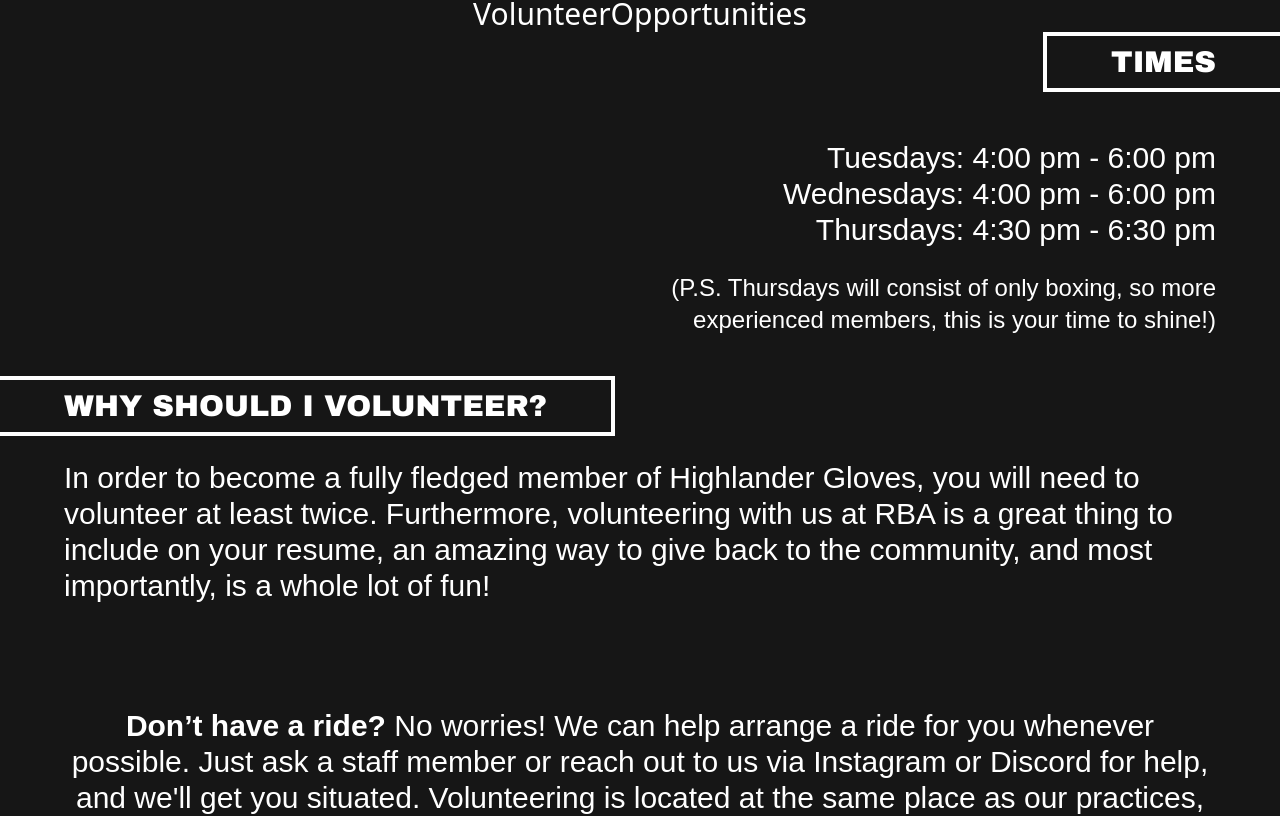
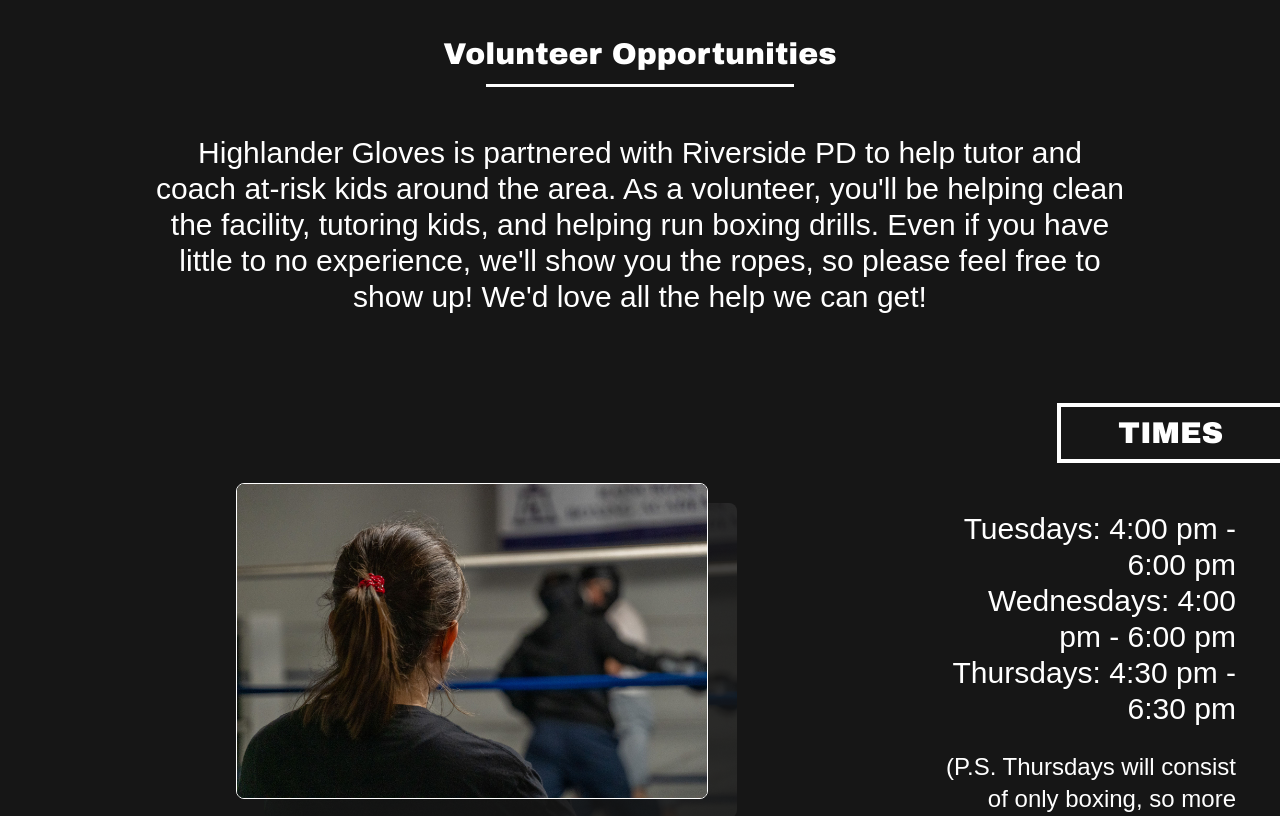
Before and after one commit to acm-ucr/highlander-gloves-website, a Next.js app: page / in a window 1280 px wide. Shown: the part 1086-1902 px from the top of the page. Built offline with nearby package versions, Linux system fonts and the light colour scheme; a web font is replaced by a local one.

Commit message:
added volunteer opportunities component, edited  times and photo component, added image

```diff
--- a/src/components/Photo.tsx
+++ b/src/components/Photo.tsx
@@ -14,7 +14,7 @@
       <Image
         src={image}
         alt={alt}
-        className="relative z-10 border-x border-y border-white opacity-100"
+        className="relative z-10 rounded-lg border-x border-y border-white opacity-100"
       />
       <Image
         src={image}
--- a/src/components/home/Times.tsx
+++ b/src/components/home/Times.tsx
@@ -4,17 +4,17 @@
   return (
     <div className="flex w-full flex-col justify-center gap-12">
       <div className="flex justify-end">
-        <Header position="right" title="TIMES" />
+        <Header position="right" title="&emsp; TIMES &emsp;" />
       </div>
-      <div className="flex w-full flex-col justify-end pr-16 font-anek-telegu">
+      <div className="flex w-full flex-col justify-end pr-11 font-anek-telegu">
         <p className="pb-6 text-right">
           Tuesdays: 4:00 pm - 6:00 pm <br />
           Wednesdays: 4:00 pm - 6:00 pm <br />
           Thursdays: 4:30 pm - 6:30 pm <br />
         </p>
         <p className="text-right text-2xl">
-          (P.S. Thursdays will consist of only boxing, so more <br />
-          experienced members, this is your time to shine!)
+          (P.S. Thursdays will consist of only boxing, so more experienced
+          members, this is your time to shine!)
         </p>
       </div>
     </div>
--- a/src/components/home/VolunteerOpportunities.tsx
+++ b/src/components/home/VolunteerOpportunities.tsx
@@ -1,10 +1,29 @@
 import Times from "@/components/home/Times";
+import Photo from "@/components/Photo";
+import VolunteerPhoto from "@/public/home/volunteerOpportunities.webp";
 
 const VolunteerOpportunities = () => {
   return (
-    <div className="flex w-full flex-col items-center justify-center text-3xl">
-      VolunteerOpportunities
-      <Times />
+    <div className="flex w-full flex-col items-center justify-center pt-10 text-3xl">
+      <p className="pb-3 font-archivo-black">Volunteer Opportunities</p>
+      <div className="flex flex-col border-t-[3px] border-white pl-[12%] pr-[12%]"></div>
+      <p className="w-5/6 p-12 text-center font-anek-telegu">
+        Highlander Gloves is partnered with Riverside PD to help tutor and coach
+        at-risk kids around the area. As a volunteer, you'll be helping clean
+        the facility, tutoring kids, and helping run boxing drills. Even if you
+        have little to no experience, we'll show you the ropes, so please feel
+        free to show up! We'd love all the help we can get!
+      </p>
+      <div className="flex w-full flex-row pb-10 pt-10">
+        <div className="flex items-center justify-center">
+          <Photo
+            image={VolunteerPhoto}
+            width={"w-1/2"}
+            alt="Backside head of girl watching boxing fight"
+          />
+        </div>
+        <Times />
+      </div>
     </div>
   );
 };
```
Also changed, not shown: public/home/volunteerOpportunities.webp (added).
